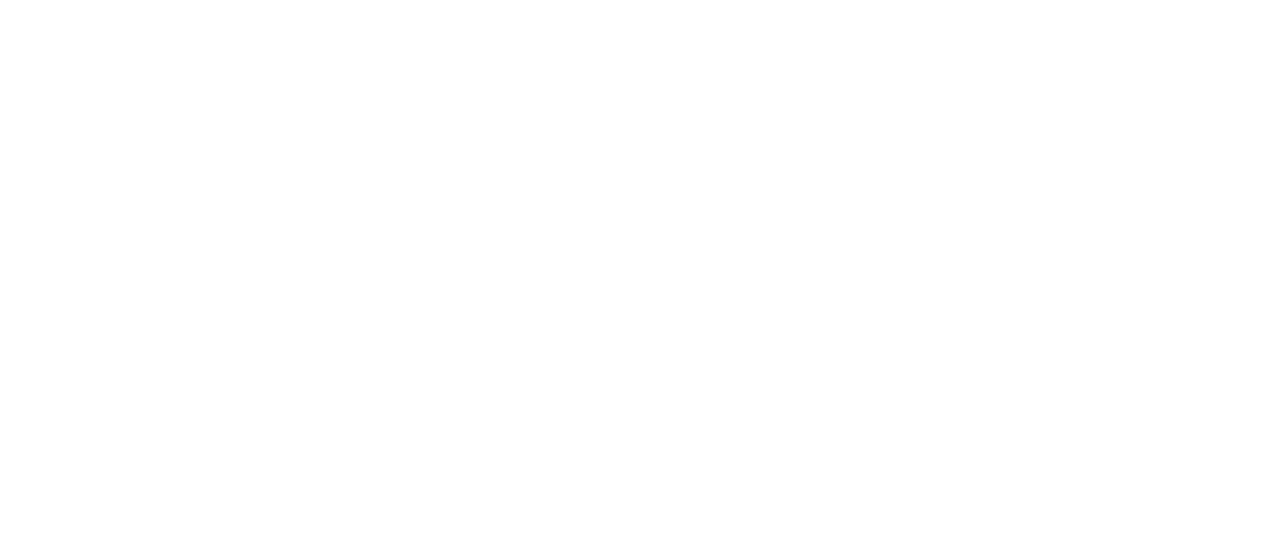
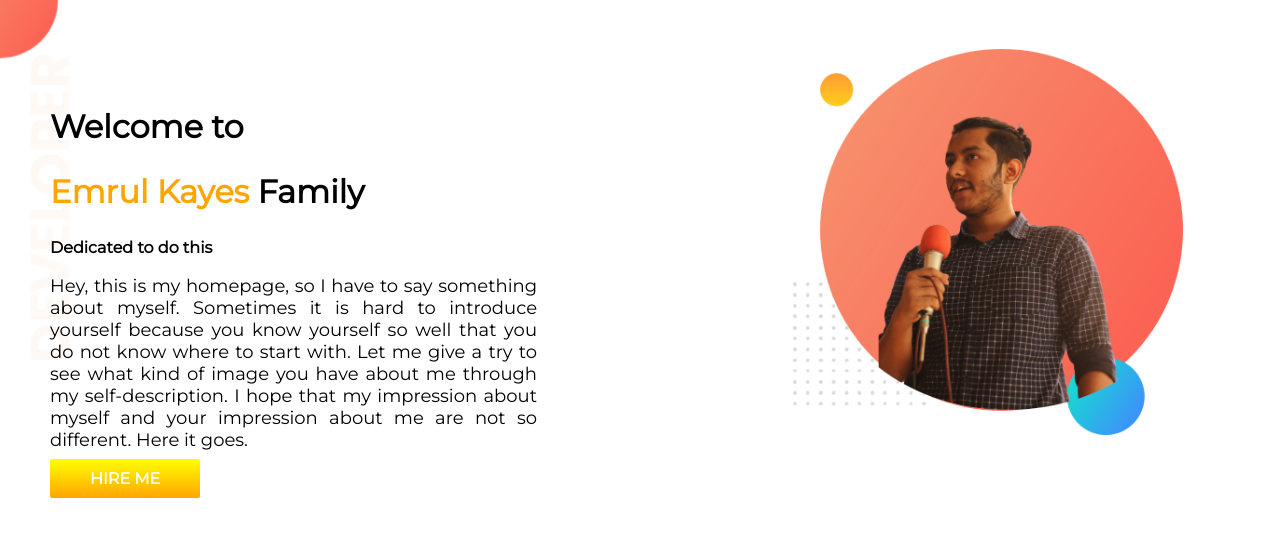
Before and after one commit to its-kayes/M1-M4-Portfolio-Website, a plain HTML site: page index.html in a window 1280 px wide. Drawn offline with Linux system fonts and the light colour scheme.

Commit message:
first page done

```diff
--- a/index.html
+++ b/index.html
@@ -1,13 +1,37 @@
 <!DOCTYPE html>
 <html lang="en">
+
 <head>
     <meta charset="UTF-8">
     <meta http-equiv="X-UA-Compatible" content="IE=edge">
     <meta name="viewport" content="width=device-width, initial-scale=1.0">
     <title>Kayes</title>
     <link rel="stylesheet" href="style.css">
+    <link rel="shortcut icon" href="images/cd3a8de2fbdcc6349e775c49b3324172.png" type="image/x-icon">
+    <link rel="preconnect" href="https://fonts.googleapis.com">
+    <link rel="preconnect" href="https://fonts.gstatic.com" crossorigin>
+    <link href="https://fonts.googleapis.com/css2?family=Montserrat&display=swap" rel="stylesheet">
+
 </head>
+
 <body>
+    <section class="top-banner">
+        <div class="divwidth divwrite">
+            <h1 class="firsth1"> Welcome to </h1>
+            <h1> <span class="me">Emrul Kayes</span> Family </h1>
+            <b> Dedicated to do this </b>
+            <p class="about">Hey, this is my homepage, so I have to say something about myself. Sometimes it is hard to
+                introduce yourself because you know yourself so well that you do not know where to start with. Let me
+                give a
+                try to see what kind of image you have about me through my self-description. I hope that my impression
+                about
+                myself and your impression about me are not so different. Here it goes.</p>
+                <a href="https://github.com/its-kayes/" class="hire" target="_blank"><b>HIRE ME</b></a>
+        </div>
+        <div class="divwidth">
+            <img src="images/my-bg.png" alt="">
+        </div>
+    </section>
+</body>
 
-</body>
 </html>
--- a/style.css
+++ b/style.css
@@ -0,0 +1,46 @@
+body{
+    font-family: 'Montserrat', sans-serif;
+    margin: 0px;
+}
+h1{
+    font-size: xx-large;
+}
+.firsth1{
+    padding-top: 80px;
+}
+.me{
+    color: orange;
+}
+.about{
+    text-align: justify;
+    font-weight: 400;
+    font-size: large;
+}
+section{
+    display: flex;
+}
+
+.divwidth{
+    width: 50%;
+    padding-left: 10%;
+}
+.divwrite{
+    margin-right: 10%;
+    padding-left: 50px;
+}
+.divwidth img{
+    width: 80%;
+    padding-top: 10%;
+}
+.hire{
+    padding: 10px 40px;
+    border-radius: 2px;
+    text-decoration: none;
+    background-image: linear-gradient(yellow, orange);
+    color: white;
+    font-weight: 700;
+}
+.top-banner{
+    background-image: url(images/top-banner.png);
+    background-repeat: no-repeat;
+}
```
Also changed, not shown: images/IMG_2891-removebg-preview.png (added), images/cd3a8de2fbdcc6349e775c49b3324172.png (added), images/dream-bg.png (added), images/exp-bg.png (added), images/jhankar.png (added), images/jhankar2.png (added), images/my-bg.png (added), images/my-bg2.png (added), images/top-banner.png (added), note.txt (added), 8 other files.
